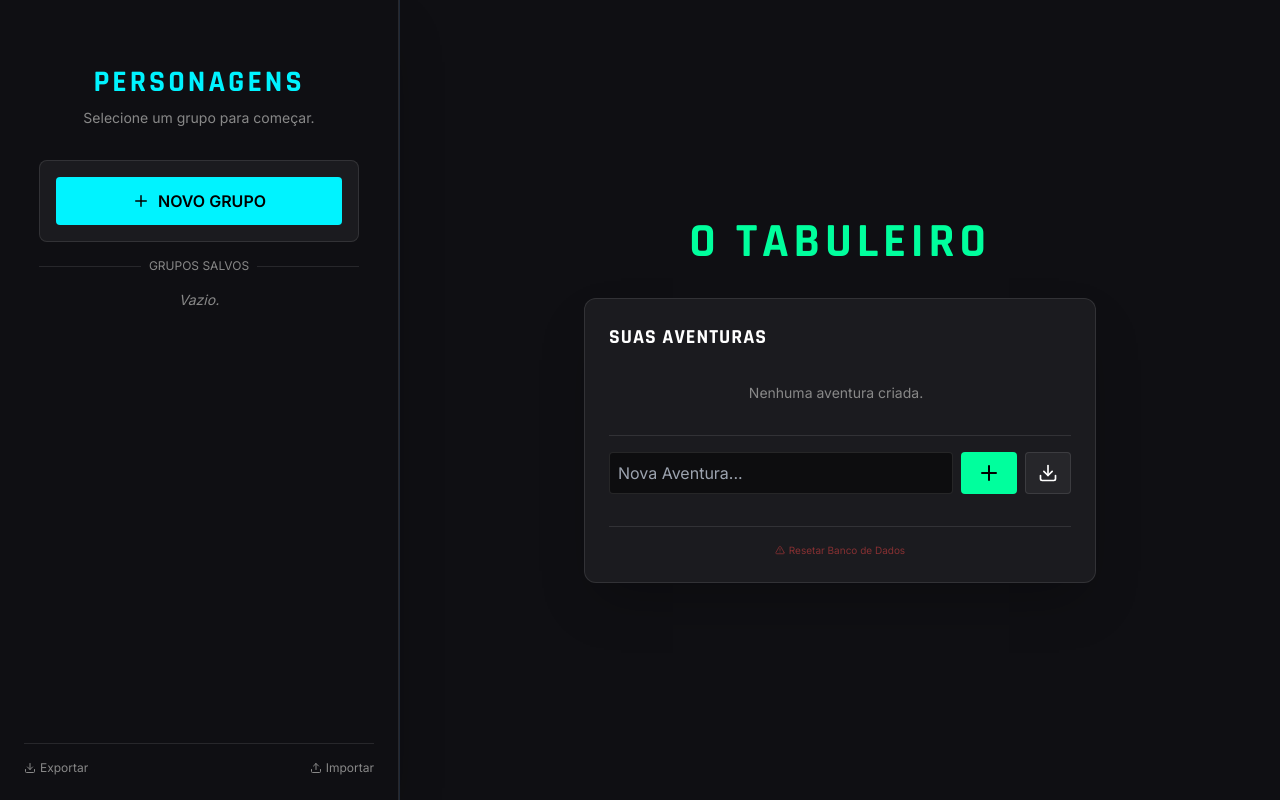
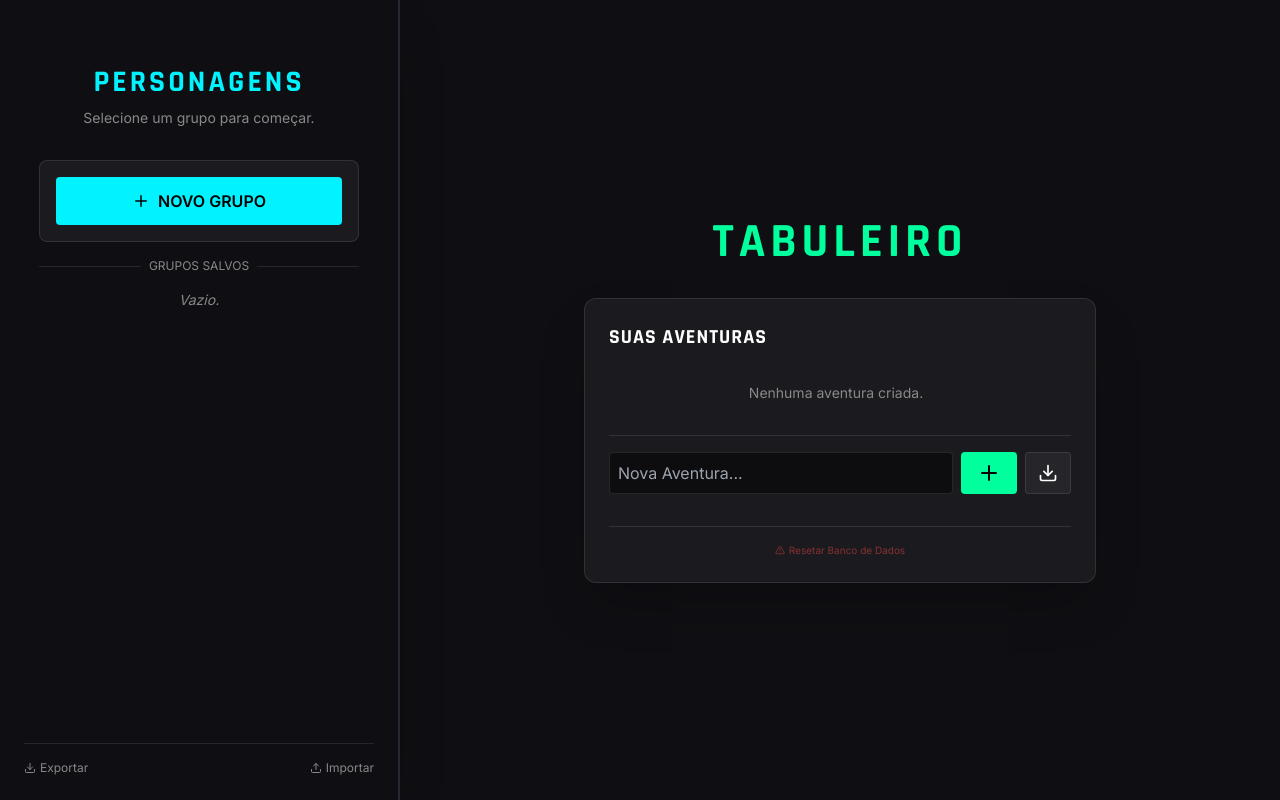
Before and after one commit to pvargasdev/ecosvtt, a React (Vite) app: page / in a window 1280 px wide. Built offline with nearby package versions, Linux system fonts and the light colour scheme.

Commit message:
Update Board.jsx

```diff
--- a/src/components/VTT/Board.jsx
+++ b/src/components/VTT/Board.jsx
@@ -460,7 +460,7 @@ const Board = () => {
   if (!activeAdventureId || !activeAdventure) {
       return (
         <div className="w-full h-full bg-ecos-bg flex flex-col items-center justify-center p-6 text-white relative z-50">
-            <h1 className="text-5xl font-rajdhani font-bold text-neon-green mb-8 tracking-widest">O TABULEIRO</h1>
+            <h1 className="text-5xl font-rajdhani font-bold text-neon-green mb-8 tracking-widest">TABULEIRO</h1>
             <div className="bg-glass border border-glass-border rounded-xl p-6 shadow-2xl w-full max-w-lg relative">
                 <h2 className="text-xl font-bold mb-4">Suas Aventuras</h2>
                 <div className="max-h-[300px] overflow-y-auto space-y-2 mb-4 scrollbar-thin pr-2">
```
